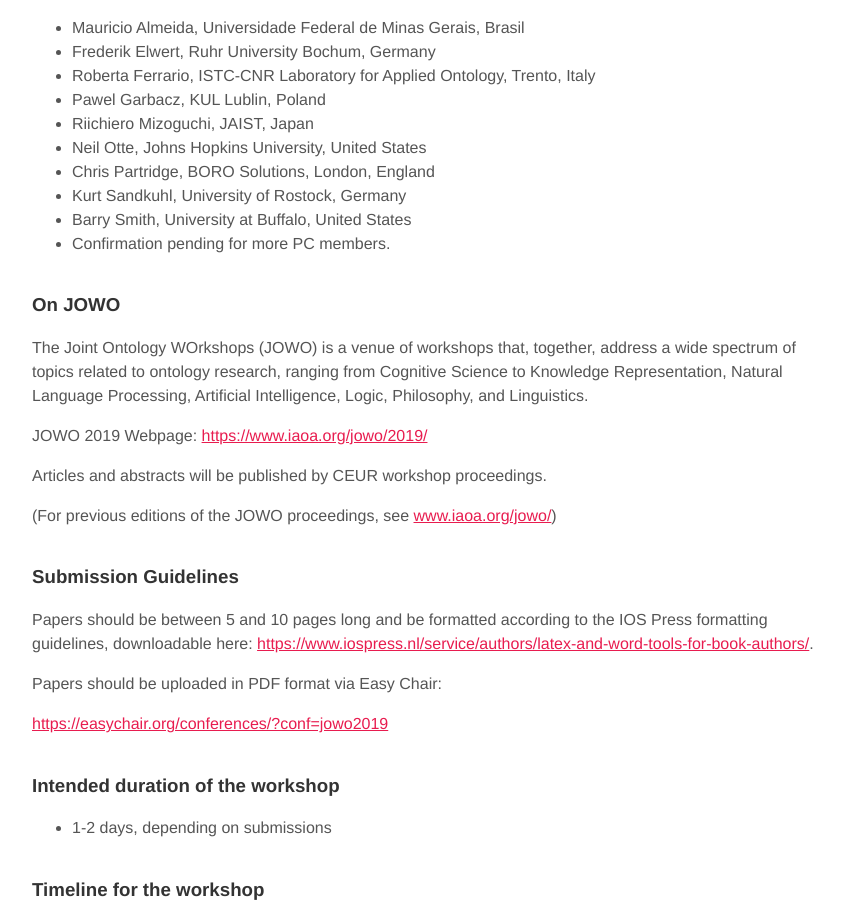
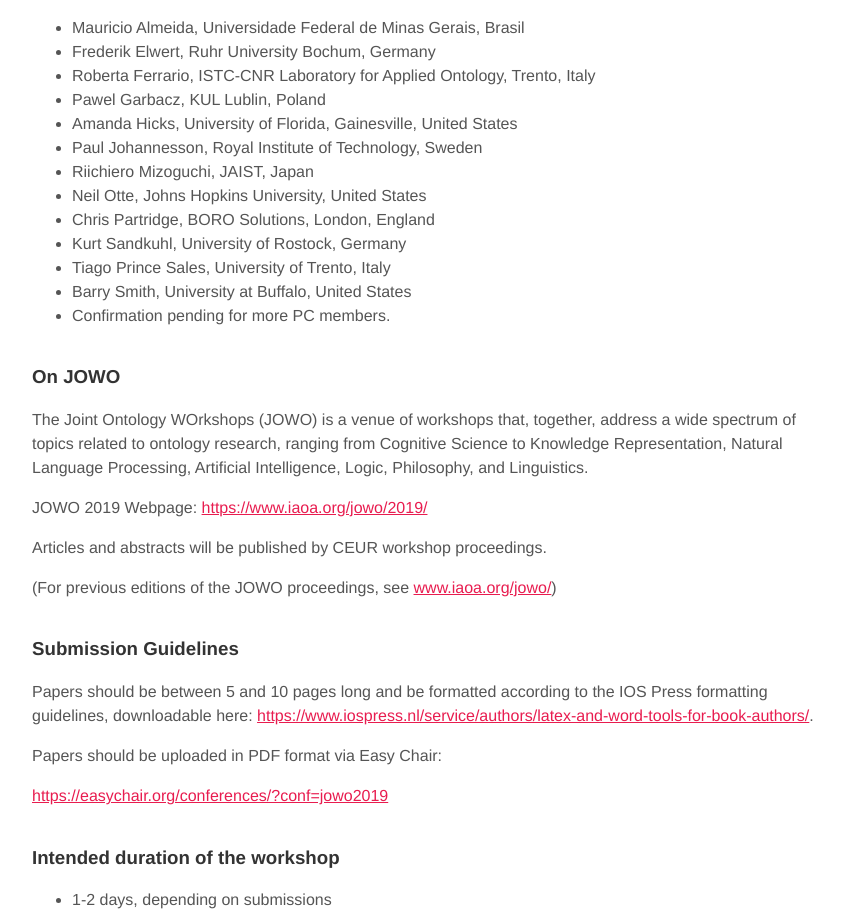
Before and after one commit to OOSTT/solee-2019, a plain HTML site: page index.html in a window 1280 px wide. Shown: the part 1949-2861 px from the top of the page, without its empty margins (208-1052 px from the left). Drawn offline with Linux system fonts and the light colour scheme.

Commit message:
Update index.html

```diff
--- a/index.html
+++ b/index.html
@@ -86,10 +86,13 @@
         <li>Frederik Elwert, Ruhr University Bochum, Germany</li>
         <li>Roberta Ferrario, ISTC-CNR Laboratory for Applied Ontology, Trento, Italy</li>
         <li>Pawel Garbacz, KUL Lublin, Poland</li>
+        <li>Amanda Hicks, University of Florida, Gainesville, United States</li>
+        <li>Paul Johannesson, Royal Institute of Technology, Sweden</li>
         <li>Riichiero Mizoguchi, JAIST, Japan</li>
         <li>Neil Otte, Johns Hopkins University, United States</li>
         <li>Chris Partridge, BORO Solutions, London, England </li>
         <li>Kurt Sandkuhl, University of Rostock, Germany</li>
+        <li>Tiago Prince Sales, University of Trento, Italy</li>
         <li>Barry Smith, University at Buffalo, United States</li>
         <li>Confirmation pending for more PC members.
       </ul>
```
